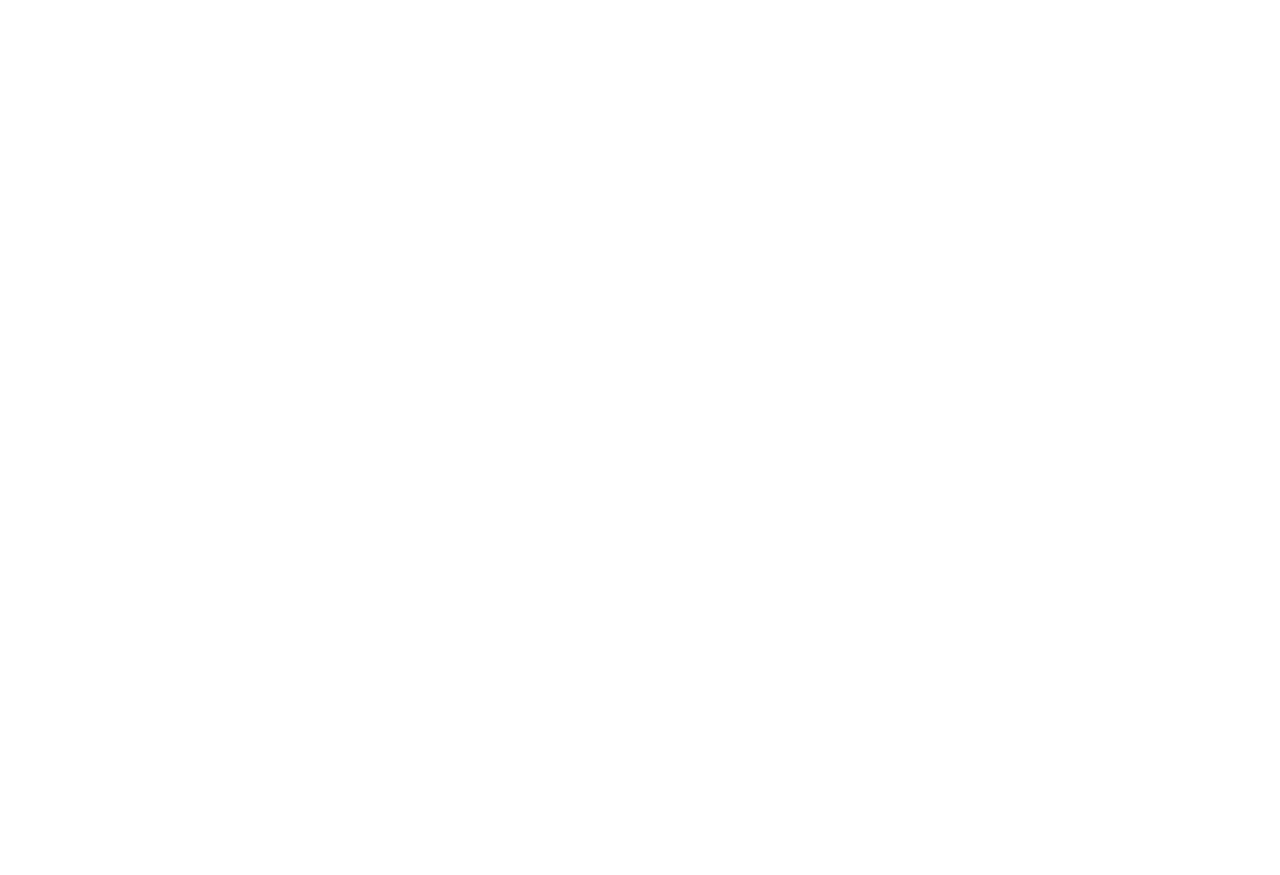
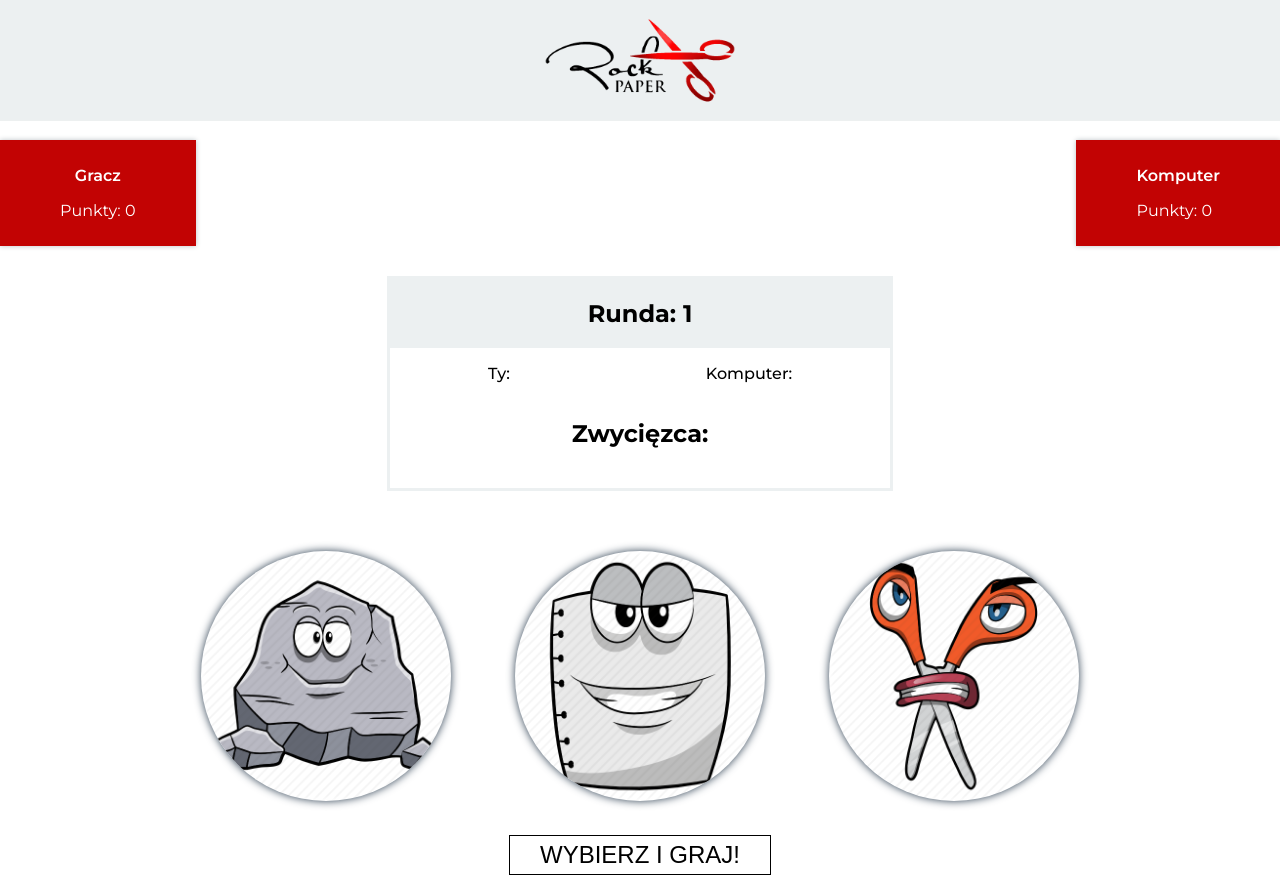
Before and after one commit to LQS666/rock-paper-scissors, a plain HTML site: page index.html in a window 1280 px wide. Both pictures are taken after a click on the button "ROZPOCZNIJ GRĘ". Before the commit the page ends 800 px from the top, so only its background shows below. Drawn offline with Linux system fonts and the light colour scheme.

Commit message:
Add Game UI

```diff
--- a/index.html
+++ b/index.html
@@ -21,6 +21,39 @@
     </div>
 
     <div class="game">
+        <div class="bar">
+            <img class="gamelogo" src="img/logo.png" alt="logo">
+        </div>
+
+        <div class="gamefield">
+            <div class="scores">
+                <div class="scoreHuman">
+                    <p>Gracz</p>
+                    <p class="wins">Punkty: <span>0</span></p>
+                </div>
+                <div class="scoreComputer">
+                    <p>Komputer</p>
+                    <p class="losses">Punkty: <span>0</span></p>
+                </div>
+            </div>
+
+            <div class="rounds">
+                <h2 class="numbers">Runda: <span>1</span></h2>
+                <div class="choices">
+                    <p>Ty: <span data-summary="your-choice"></span></p>
+                    <p>Komputer: <span data-summary="ai-choice"></span></p>
+                </div>
+                <h2>Zwycięzca: <span data-summary="who-win"></span></h2>
+            </div>
+
+            <div class="select">
+                <img data-option="kamień" src="img/rock.png" alt="" title="Kamień">
+                <img data-option="papier" class="first" src="img/paper.png" alt="" title="Papier">
+                <img data-option="nożyczki" src="img/scissors.png" alt="" title="Nożyczki">
+            </div>
+
+            <button class="start">Wybierz i graj!</button>
+        </div>
 
     </div>
     <script src="/js/app.js"></script>
--- a/style/style.css
+++ b/style/style.css
@@ -14,6 +14,7 @@ button {
     transition: .3s;
     font-size: 24px;
     cursor: pointer;
+    margin: 0 auto;
 }
 
 button:hover {
@@ -31,6 +32,7 @@ button:hover {
     background: #ecf0f1;
     z-index: 10;
     transition: .5s;
+    overflow: hidden;
 }
 
 .startpagehide {
@@ -79,3 +81,118 @@ button:hover {
 .gameshow {
     opacity: 1;
 }
+
+.bar {
+    background: #ecf0f1;
+    box-shadow: 0 0 1px #95a5a6;
+}
+
+.gamelogo {
+    height: 15vh;
+    display: block;
+    margin: 0 auto;
+}
+
+.select {
+    overflow: hidden;
+    text-align: center;
+    margin: 0 auto;
+    max-width: 1000px;
+}
+
+.select h3 {
+    font-weight: 500;
+}
+
+.select img {
+    width: 250px;
+    margin: 30px;
+    display: inline-block;
+    border-radius: 50%;
+    box-shadow: 0 0 8px #2c3e50;
+}
+
+@media screen and (max-width: 700px) {
+    .select img {
+        width: 200px;
+    }
+}
+
+.scores {
+    display: flex;
+    justify-content: space-between;
+}
+
+.scoreHuman {
+    display: block;
+    color: #fff;
+    background: #c20303;
+    margin-top: 20px;
+    padding: 10px 60px;
+    box-shadow: 0 0 5px #bdc3c7;
+}
+
+@media screen and (max-width: 700px) {
+    .scoreHuman {
+        padding: 10px 40px;
+    }
+}
+
+.scoreHuman p:first-child {
+    font-weight: 600;
+    text-align: center;
+}
+
+.scoreComputer {
+    display: block;
+    color: #fff;
+    background: #c20303;
+    margin-top: 20px;
+    padding: 10px 60px;
+    box-shadow: 0 0 5px #bdc3c7;
+}
+
+@media screen and (max-width: 700px) {
+    .scoreComputer {
+        padding: 10px 40px;
+    }
+}
+
+.scoreComputer p:first-child {
+    font-weight: 600;
+    text-align: center;
+}
+
+.rounds {
+    width: 500px;
+    display: block;
+    border: 3px solid #ecf0f1;
+    margin: 30px auto;
+    padding-bottom: 20px;
+}
+
+@media screen and (max-width: 700px) {
+    .rounds {
+        width: 300px;
+    }
+}
+
+.rounds p {
+    font-weight: 500;
+}
+
+.rounds h2 {
+    text-align: center;
+}
+
+.rounds h2.numbers {
+    display: block;
+    background: #ecf0f1;
+    margin: 0;
+    padding: 20px;
+}
+
+.rounds .choices {
+    display: flex;
+    justify-content: space-around;
+}
```
Also changed, not shown: img/paper.png (added), img/rock.png (added), img/scissors.png (added).
